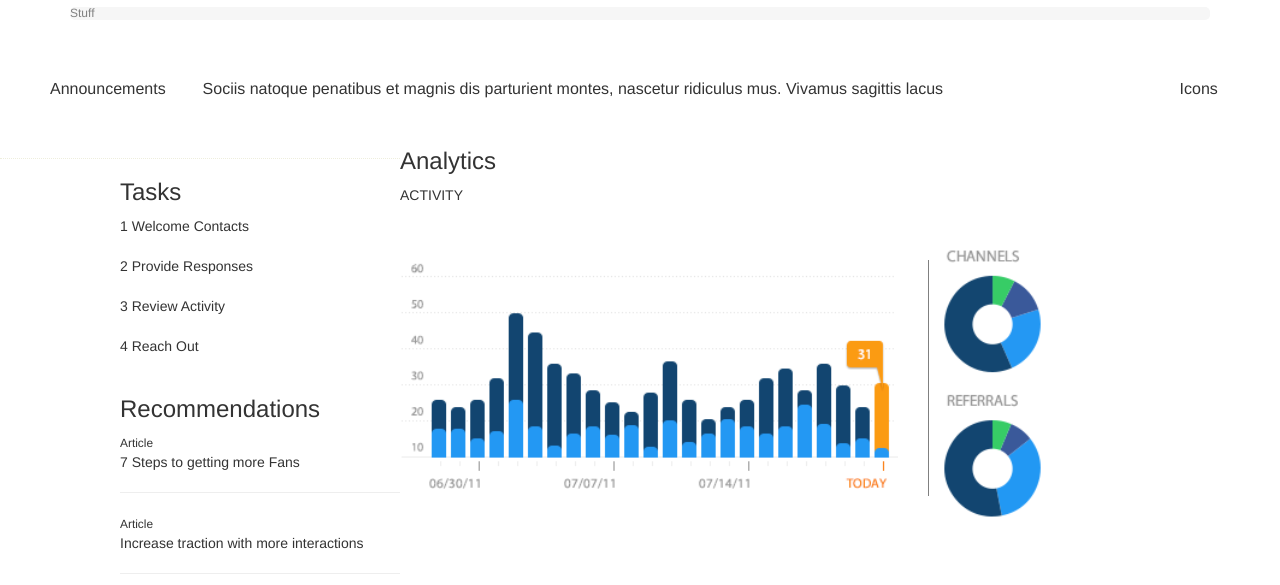
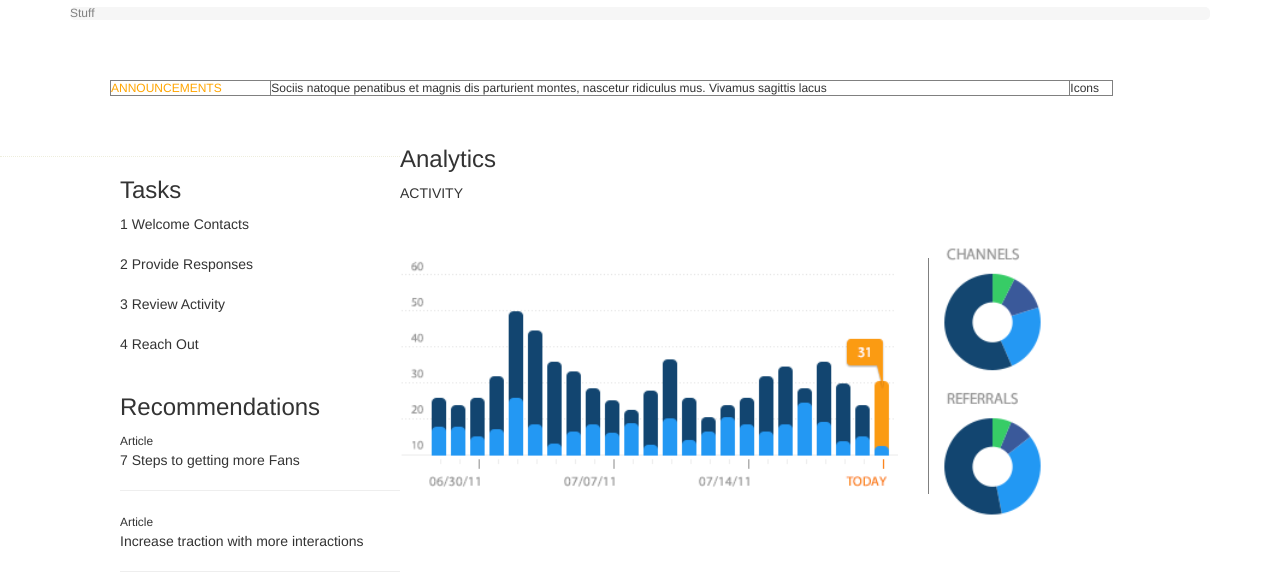
Before and after one commit to kbrev70/j586-project1, a plain HTML site: page index.html in a window 1280 px wide. Shown: the part 215-800 px from the top of the page. Drawn offline with nearby package versions, Linux system fonts and the light colour scheme.

Commit message:
fixed row

```diff
--- a/css/styles.css
+++ b/css/styles.css
@@ -71,3 +71,11 @@ ul {
     border-right: 1px solid gray;
     padding-right:30px;
 }
+
+table, th, td{
+    border: 1px solid gray;
+    font-size: 12px;
+    margin-left: 60px;
+
+
+}
--- a/index.html
+++ b/index.html
@@ -46,14 +46,13 @@
       </div>
 
       <div class="row-one">
-        <table style="width:100%">
+        <table style="width:85%">
           <tr>
-            <td>Announcements</td>
+            <td> <span style="color:orange">ANNOUNCEMENTS</span></td>
             <td>Sociis natoque penatibus et magnis dis parturient montes, nascetur ridiculus mus. Vivamus sagittis lacus</td>
             <td>Icons</td>
           </tr>
         </table>
-
 
       </div>
 
```
